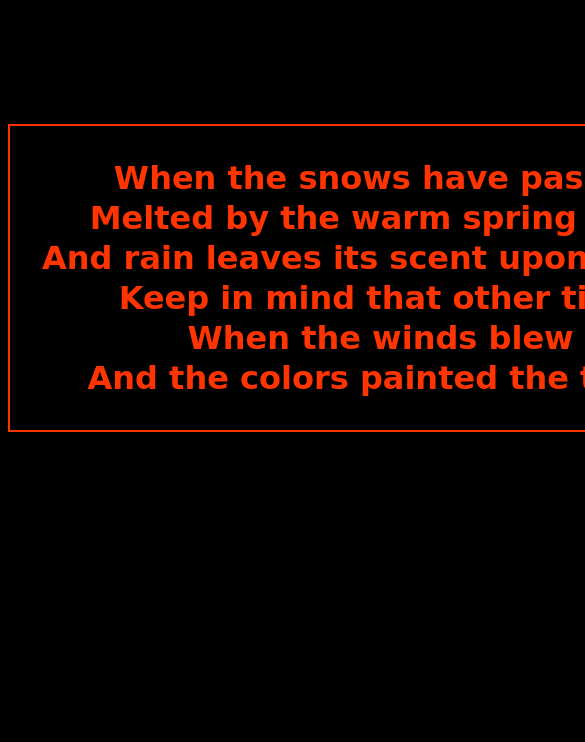
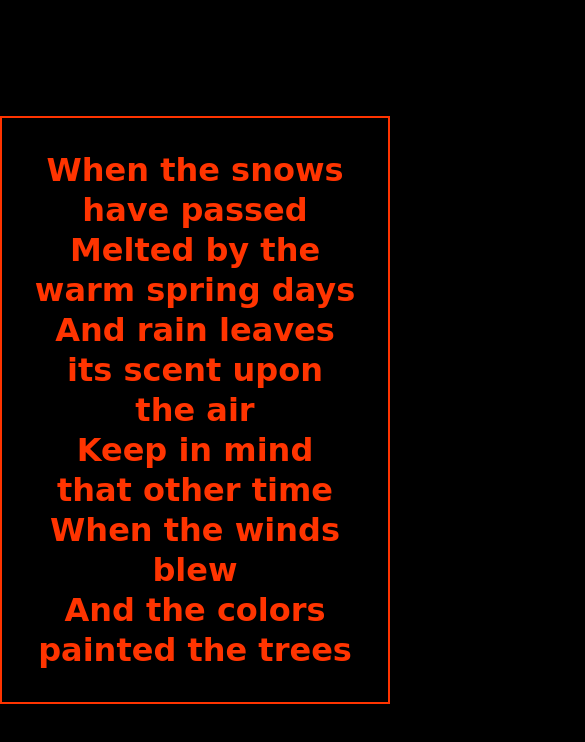
Before and after one commit to AutumnMageKate/Autumn, a plain HTML site: page index.html in a window 390 px wide. Shown: the top 742 px of the page, 585 px wide, since content can reach past the window. Drawn offline with nearby package versions, Linux system fonts and the light colour scheme; files that its build step writes are made by us from their sources; a web font is replaced by a local one.

Commit message:
Fix display on mobile

```diff
--- a/style.scss
+++ b/style.scss
@@ -22,6 +22,9 @@ body {
     grid-row-gap: 0.5em;
     grid-auto-rows: minmax(100px, auto);
 
+    padding: 0;
+    margin: 0;
+
     @media (prefers-color-scheme: light) {
         color: #bb1200;
         background-color: black;
@@ -33,6 +36,8 @@ body {
     }
 
     @include small-screen {
+        grid-template-columns: auto;
+
         @media (prefers-color-scheme: light) {
             color: #FF3400;
             background-color: black;
@@ -65,6 +70,8 @@ div.poem {
     }
 
     @include small-screen {
+        grid-column: 1;
+
         @media (prefers-color-scheme: light) {
             border-color: #FF3400;
         }
```
